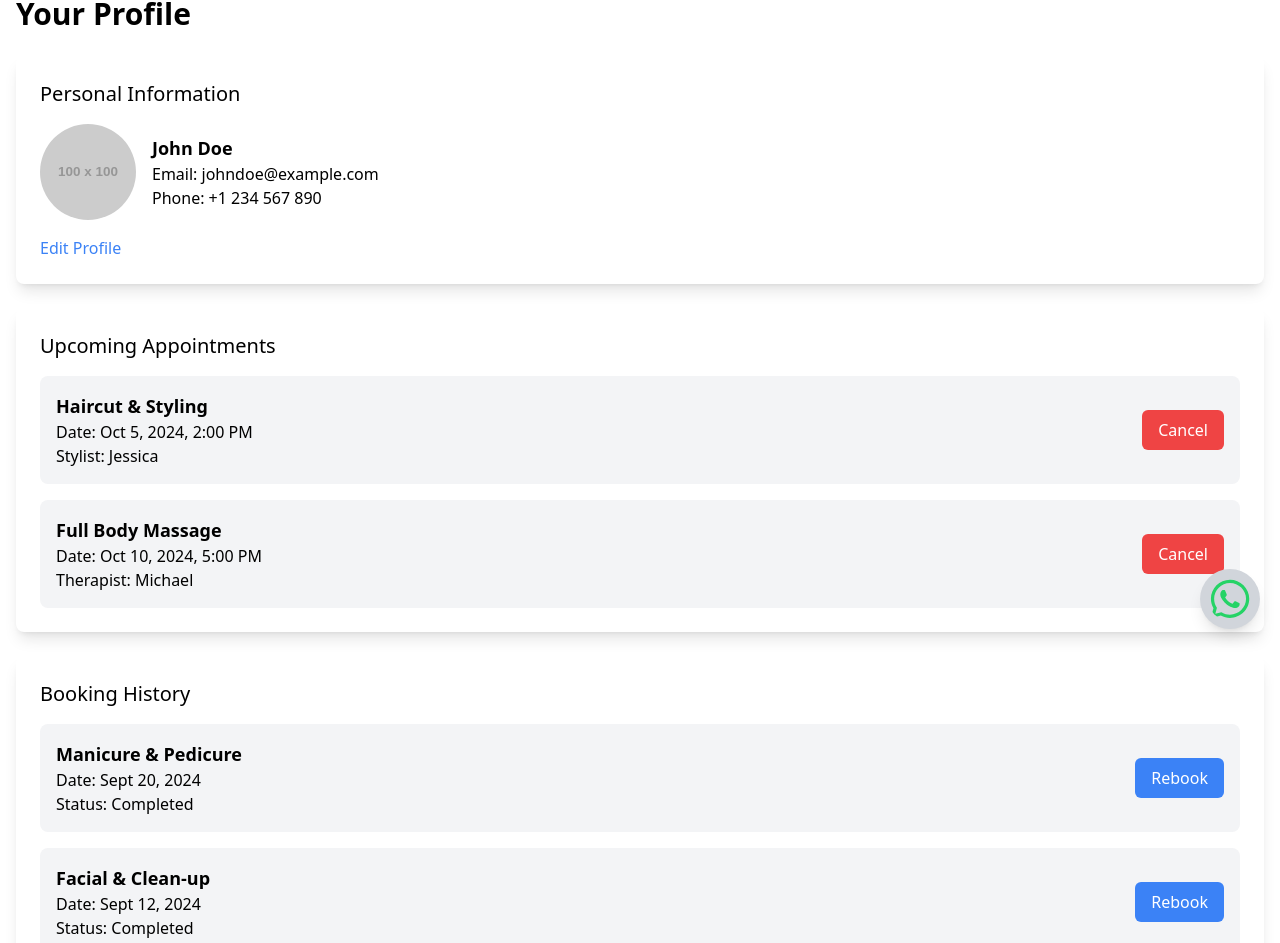
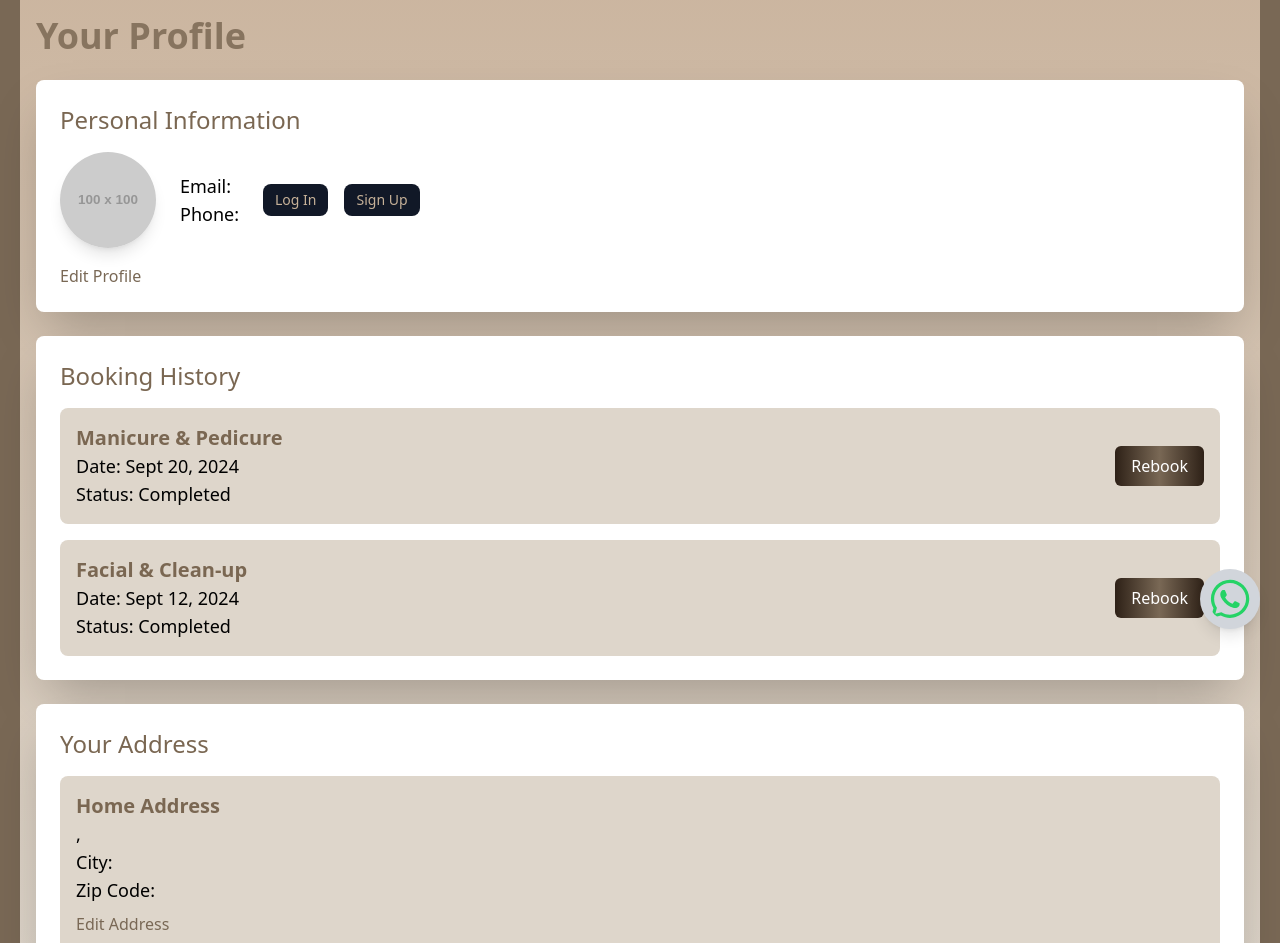
Before and after one commit to Harsh8118-ai/SilkenGlamour, a React (Vite) app in the folder Frontend/: page /profile in a window 1280 px wide. Shown: the part 116-1059 px from the top of the page. Built offline with nearby package versions, Linux system fonts and the light colour scheme.

Commit message:
Final Code

```diff
--- a/Frontend/src/components/Profile/Profile.jsx
+++ b/Frontend/src/components/Profile/Profile.jsx
@@ -1,87 +1,94 @@
 import React from 'react';
 import { Link } from 'react-router-dom';
+import { useAuth } from '../../Store/auth';
 
 const Profile = () => {
+  const { user } = useAuth();
+  const { isLoggedIn } = useAuth();
+
+
   return (
-    <div className="max-w-7xl mx-auto py-10 px-4">
+    <>
+    <div className='h-full w-screen bg-BGColorYellow p-5'>
+    <div className="max-w-7xl mx-auto py-10 px-4 bg-gradient-to-b from-[#CBB59F] to-[#DED6CB] min-h-screen rounded-xl">
       {/* Heading */}
-      <h1 className="text-3xl font-semibold mb-6">Your Profile</h1>
+      <h1 className="text-4xl font-semibold mb-6 text-[#7A6752] animate-pulse">Your Profile</h1>
 
       {/* Profile Info Section */}
-      <div className="bg-white shadow-lg rounded-lg p-6 mb-6">
-        <h2 className="text-xl font-medium mb-4">Personal Information</h2>
-        <div className="flex items-center space-x-4">
+      <div className="bg-white shadow-2xl rounded-lg p-6 mb-6 transition-all duration-500 ease-in-out transform hover:scale-105">
+        <h2 className="text-2xl font-medium mb-4 text-[#7A6752]">Personal Information</h2>
+        <div className="flex items-center space-x-6">
           <img
             src="https://via.placeholder.com/100"
             alt="Profile"
-            className="w-24 h-24 rounded-full"
+            className="w-24 h-24 rounded-full shadow-lg hover:scale-110 transform transition duration-500"
           />
           <div>
-            <h3 className="text-lg font-semibold">John Doe</h3>
-            <p>Email: johndoe@example.com</p>
-            <p>Phone: +1 234 567 890</p>
+            <h3 className="text-xl font-semibold text-[#7A6752]">{user.username}</h3>
+            <p className="text-lg text-black">Email: {user.email}</p>
+            <p className="text-lg text-black">Phone: {user.mobileNumber}</p>
           </div>
+
+         {/* .............. LOG IN / LOG OUT .............. */}
+
+          <div className="items-center sm:order-2 hidden sm:flex">
+              {isLoggedIn ? <Link
+                to="/contact/logout"
+                className="text-MainBGColorYellow hover:bg-MainBGColorYellow focus:ring-4 bg-gray-900 focus:ring-gray-600 font-medium rounded-lg text-sm px-4 sm:px-3 py-2 sm:py-1.5 mr-2 lg:mr-4 focus:outline-none hover:text-black"
+              >
+                Log Out
+
+              </Link>
+                :
+                <>
+                  <Link
+                    to="/contact/login"
+                    className="text-MainBGColorYellow hover:bg-MainBGColorYellow focus:ring-4 bg-gray-900 focus:ring-gray-600 font-medium rounded-lg text-sm px-4 sm:px-3 py-2 sm:py-1.5 mr-2 lg:mr-4 focus:outline-none hover:text-black"
+                  >
+                    Log In
+                  </Link>
+                  <Link
+                    to="/contact/signup"
+                    className="text-MainBGColorYellow hover:bg-MainBGColorYellow focus:ring-4 bg-gray-900 focus:ring-gray-600 font-medium rounded-lg text-sm px-4 sm:px-3 py-2 sm:py-1.5 mr-2 lg:mr-4 focus:outline-none hover:text-black"
+                  >
+                    Sign Up
+                  </Link>
+                </>}
+            </div>
+
         </div>
         <div className="mt-4">
           <Link
             to="/edit-profile"
-            className="text-blue-500 hover:underline font-medium"
+            className="text-[#796855] hover:text-[#CBB59F] font-medium transition-all duration-300"
           >
             Edit Profile
           </Link>
         </div>
       </div>
 
-      {/* Upcoming Appointments */}
-      <div className="bg-white shadow-lg rounded-lg p-6 mb-6">
-        <h2 className="text-xl font-medium mb-4">Upcoming Appointments</h2>
+      {/* Booking History */}
+      <div className="bg-white shadow-2xl rounded-lg p-6 mb-6 transition-all duration-500 ease-in-out transform hover:scale-105">
+        <h2 className="text-2xl font-medium mb-4 text-[#7A6752]">Booking History</h2>
         <div className="space-y-4">
-          <div className="p-4 bg-gray-100 rounded-lg flex justify-between items-center">
+          <div className="p-4 bg-[#DED6CB] rounded-lg flex justify-between items-center">
             <div>
-              <h3 className="text-lg font-semibold">Haircut & Styling</h3>
-              <p>Date: Oct 5, 2024, 2:00 PM</p>
-              <p>Stylist: Jessica</p>
+              <h3 className="text-xl font-semibold text-[#7A6752]">Manicure & Pedicure</h3>
+              <p className="text-lg">Date: Sept 20, 2024</p>
+              <p className="text-lg">Status: Completed</p>
             </div>
-            <button className="bg-red-500 text-white px-4 py-2 rounded-md hover:bg-red-600">
-              Cancel
-            </button>
-          </div>
-
-          <div className="p-4 bg-gray-100 rounded-lg flex justify-between items-center">
-            <div>
-              <h3 className="text-lg font-semibold">Full Body Massage</h3>
-              <p>Date: Oct 10, 2024, 5:00 PM</p>
-              <p>Therapist: Michael</p>
-            </div>
-            <button className="bg-red-500 text-white px-4 py-2 rounded-md hover:bg-red-600">
-              Cancel
-            </button>
-          </div>
-        </div>
-      </div>
-
-      {/* Booking History */}
-      <div className="bg-white shadow-lg rounded-lg p-6 mb-6">
-        <h2 className="text-xl font-medium mb-4">Booking History</h2>
-        <div className="space-y-4">
-          <div className="p-4 bg-gray-100 rounded-lg flex justify-between items-center">
-            <div>
-              <h3 className="text-lg font-semibold">Manicure & Pedicure</h3>
-              <p>Date: Sept 20, 2024</p>
-              <p>Status: Completed</p>
-            </div>
-            <button className="bg-blue-500 text-white px-4 py-2 rounded-md hover:bg-blue-600">
+            <button className="bg-gradient-to-r from-[#2E2117] via-[#796855] to-[#2E2117] text-white px-4 py-2 rounded-md hover:bg-[#5E5543] transition transform hover:scale-105 duration-500">
               Rebook
             </button>
           </div>
 
-          <div className="p-4 bg-gray-100 rounded-lg flex justify-between items-center">
+          <div className="p-4 bg-[#DED6CB] rounded-lg flex justify-between items-center">
             <div>
-              <h3 className="text-lg font-semibold">Facial & Clean-up</h3>
-              <p>Date: Sept 12, 2024</p>
-              <p>Status: Completed</p>
+              <h3 className="text-xl font-semibold text-[#7A6752]">Facial & Clean-up</h3>
+              <p className="text-lg">Date: Sept 12, 2024</p>
+              <p className="text-lg">Status: Completed</p>
             </div>
-            <button className="bg-blue-500 text-white px-4 py-2 rounded-md hover:bg-blue-600">
+            <button className="bg-gradient-to-r from-[#2E2117] via-[#796855] to-[#2E2117] text-white px-4 py-2 rounded-md hover:bg-[#5E5543] transition transform hover:scale-105 duration-500">
               Rebook
             </button>
           </div>
@@ -89,37 +96,25 @@ const Profile = () => {
       </div>
 
       {/* Address Management */}
-      <div className="bg-white shadow-lg rounded-lg p-6">
-        <h2 className="text-xl font-medium mb-4">Your Addresses</h2>
+      <div className="bg-white shadow-2xl rounded-lg p-6 transition-all duration-500 ease-in-out transform hover:scale-105">
+        <h2 className="text-2xl font-medium mb-4 text-[#7A6752]">Your Address</h2>
         <div className="space-y-4">
-          <div className="p-4 bg-gray-100 rounded-lg">
-            <h3 className="text-lg font-semibold">Home Address</h3>
-            <p>123 Main Street, Apartment 5B</p>
-            <p>City: Los Angeles, CA</p>
-            <p>Zip Code: 90001</p>
+          <div className="p-4 bg-[#DED6CB] rounded-lg">
+            <h3 className="text-xl font-semibold text-[#7A6752]">Home Address</h3>
+            <p className="text-lg">{user.street}, {user.apartmentNumber}</p>
+            <p className="text-lg">City: {user.town}</p>
+            <p className="text-lg">Zip Code: {user.pincode}</p>
             <Link
               to="/edit-address"
-              className="text-blue-500 hover:underline font-medium mt-2 block"
-            >
-              Edit Address
-            </Link>
-          </div>
-
-          <div className="p-4 bg-gray-100 rounded-lg">
-            <h3 className="text-lg font-semibold">Office Address</h3>
-            <p>456 Market Street, Suite 210</p>
-            <p>City: San Francisco, CA</p>
-            <p>Zip Code: 94103</p>
-            <Link
-              to="/edit-address"
-              className="text-blue-500 hover:underline font-medium mt-2 block"
+              className="text-[#796855] hover:text-[#CBB59F] font-medium mt-2 block transition-all duration-300"
             >
               Edit Address
             </Link>
           </div>
         </div>
       </div>
-    </div>
+    </div></div>
+    </>
   );
 };
 
```
Also changed, not shown: 1 other file (tests, documents, lock files or other folders).
